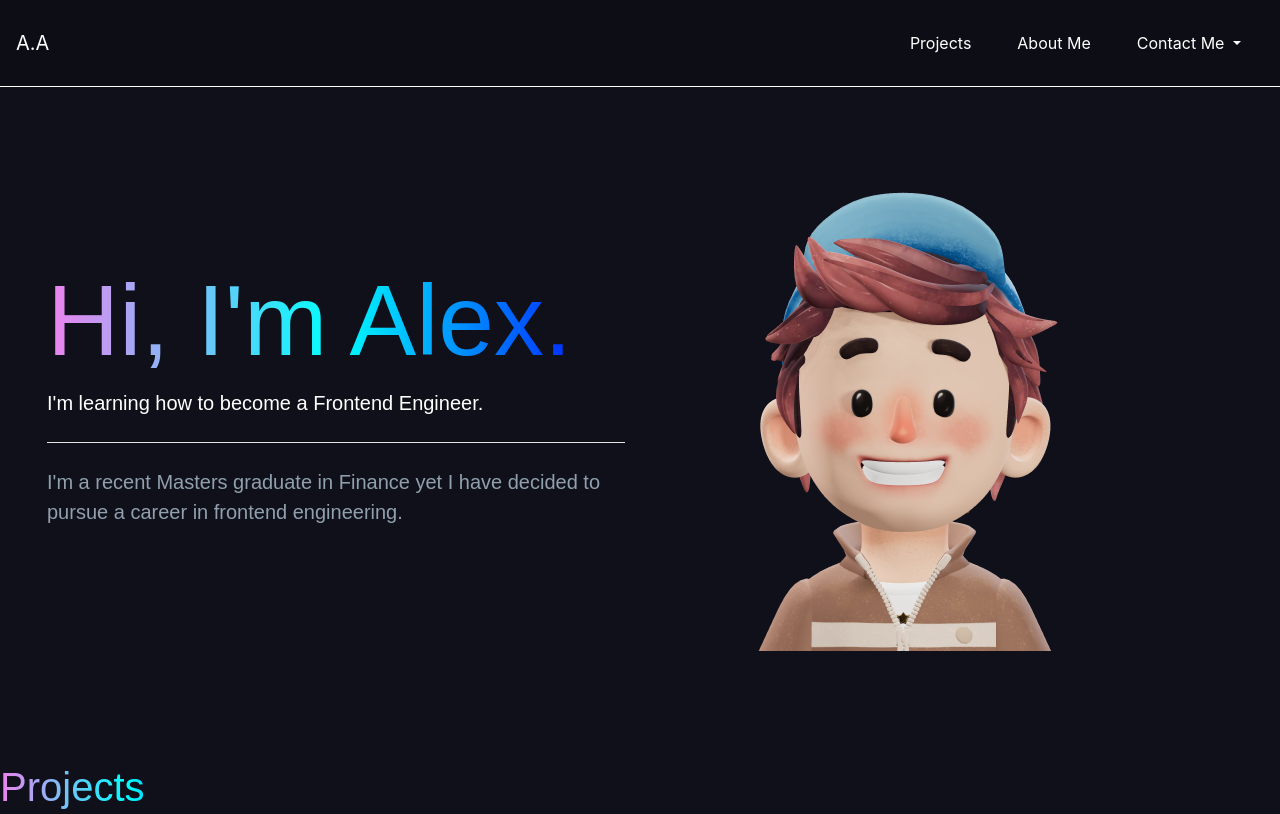
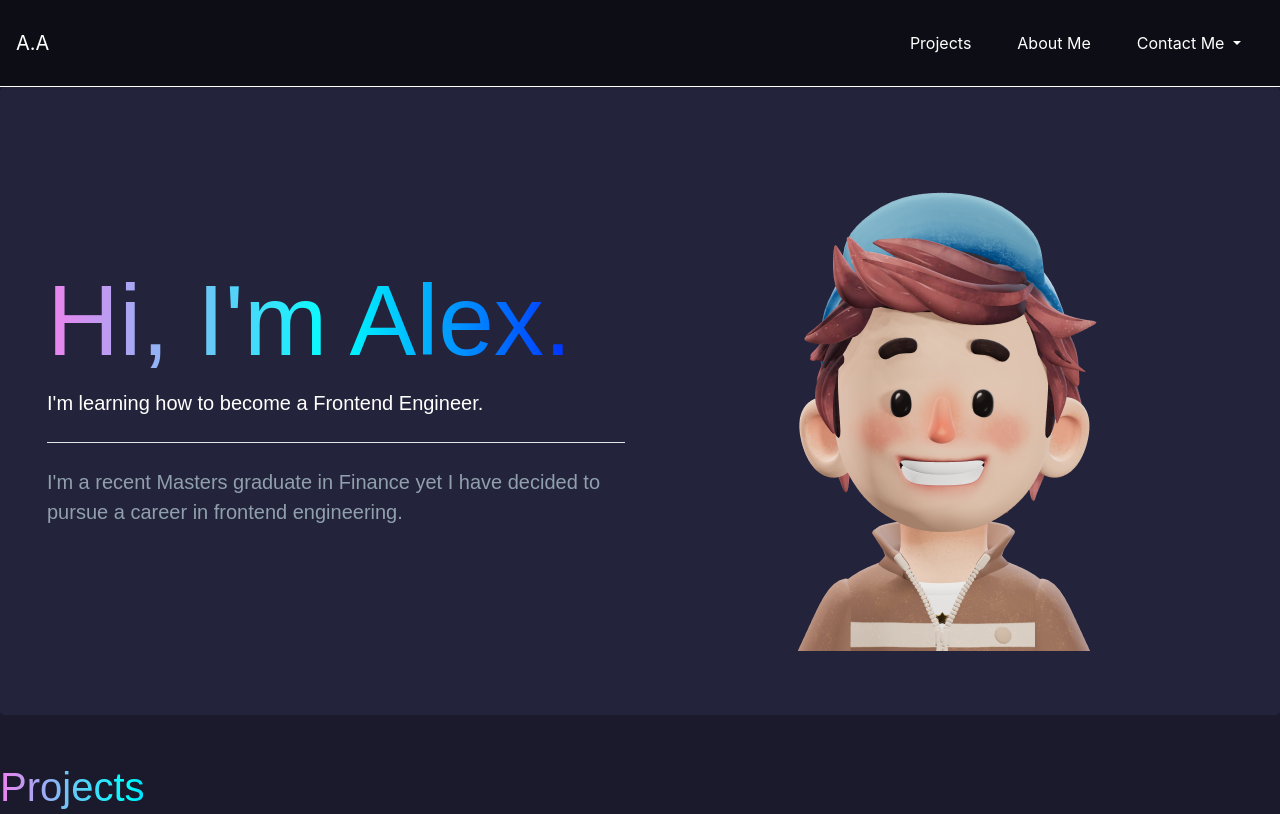
Before and after one commit to AlexAins/Bootstrap-Folio, a plain HTML site: page index.html in a window 1280 px wide. Shown: the top 814 px of the page. Drawn offline with nearby package versions, Linux system fonts and the light colour scheme.

Commit message:
added background color to hero section

```diff
--- a/css/style.css
+++ b/css/style.css
@@ -2,7 +2,8 @@
     --rainbow: linear-gradient(to right, violet, cyan, blue);
     --rainbow2: linear-gradient(to right, violet, cyan, blue, black, black, black, black, black, black, black,black);
     --rainbow3: linear-gradient(to right, black, black, black, black, violet, cyan, blue, black, black, black, black);
-    --background: #10101a;
+    --background: #23233b;
+    --background2: #1a1a2c;
     --backgroundNav: #0d0d16;
     --Primarycolor:rgb(206, 229, 249);
     --Secondcolor:rgb(144, 160, 174);
@@ -10,9 +11,9 @@
 }
 
 *{
-    background-color: var(--background)!important;
     color: white;
     scroll-behavior: smooth;
+    background-color: var(--background2) !important;
 }
 
 
@@ -85,13 +86,29 @@ h1, h2, h3 , h4, h5, h6 {
 
 
 /* Jumbotron */
+.customJumbotron{
+    background-color: var(--background)!important;
+}
+
 .customJumbo1{
     align-items: center;
     justify-content: center;
+    background-color: var(--background)!important;
 }
 
-.customJumbotron img{
+.customJumbo2{
+    background-color: var(--background)!important;
+}
+
+.customJumbo3{
+    display: flex;
+    background-color: var(--background) !important;
+    justify-content: center;
+}
+
+.customJumbo3 img{
     max-width: 500px;
+    background-color: var(--background)!important;
 }
 
 .customJumbo2 h1{
@@ -100,13 +117,20 @@ h1, h2, h3 , h4, h5, h6 {
     background-clip: text;
     -webkit-background-clip: text;
     -webkit-text-fill-color: transparent;
+    background-color: var(--background)!important;
+}
+
+.customJumbo2 p{
+    background-color: var(--background)!important;
 }
 
 .secondaryJumbo{
     color: var(--Secondcolor);
+    background-color: var(--background)!important;
 }
 
 /* Projects */
+
 .customProd1{
     justify-content: space-around;
 }
--- a/index.html
+++ b/index.html
@@ -47,7 +47,7 @@
     </nav>
 
     <!-- Hero Section -->
-    <section class="jumbotron mb-5 customJumbotron">
+    <section class="jumbotron mb-5 customJumbotron id=Hero">
         <div class="container-fluid">
             <div class="row customJumbo1">
                 <div class="col-xs-12 col-md-6 customJumbo2">
@@ -56,7 +56,7 @@
                     <hr class="my-4 bg-white">
                     <p class="secondaryJumbo">I'm a recent Masters graduate in Finance yet I have decided to pursue a career in frontend engineering.</p>
                 </div>
-                <div class="col-xs-12 col-md-6">
+                <div class="col-xs-12 col-md-6 customJumbo3">
                     <img class="img-responsive" src="./images/peeps-avatar-alpha.png" alt="Avatar">
                 </div>
             </div>
```
